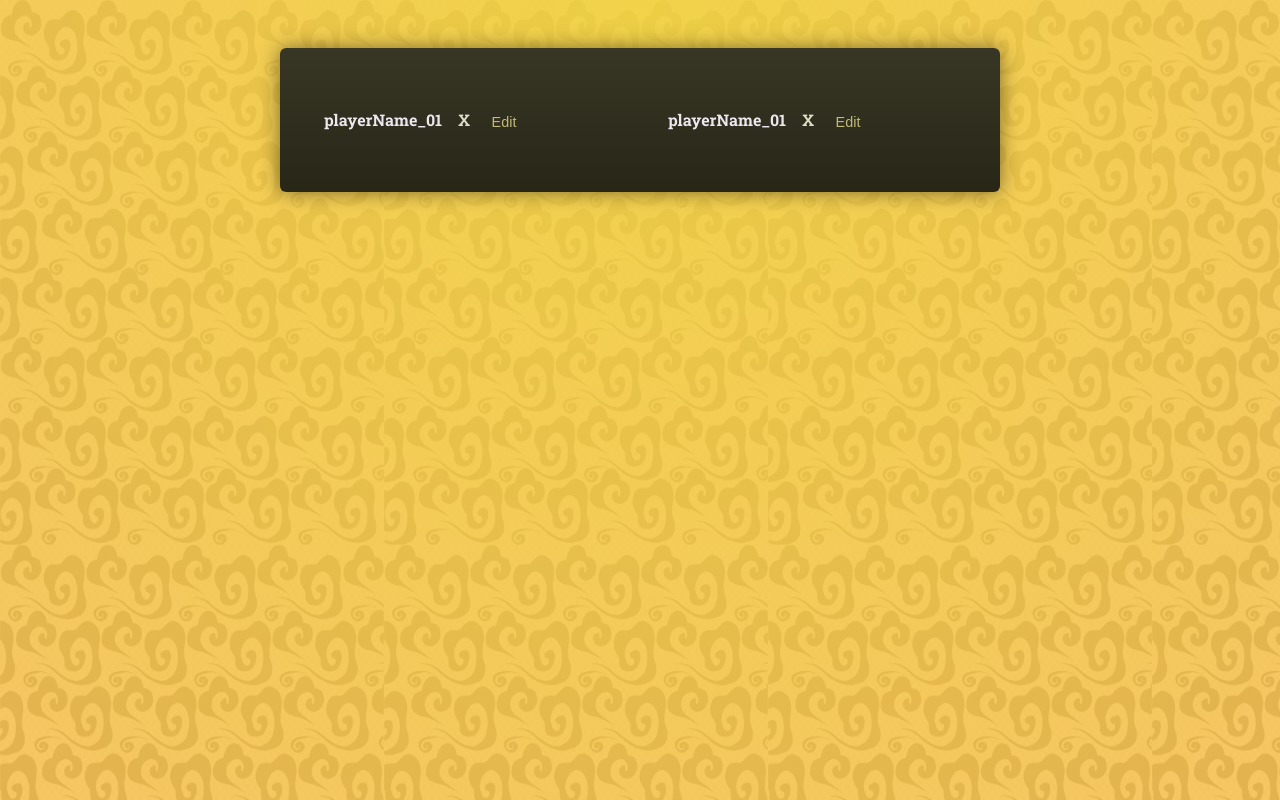
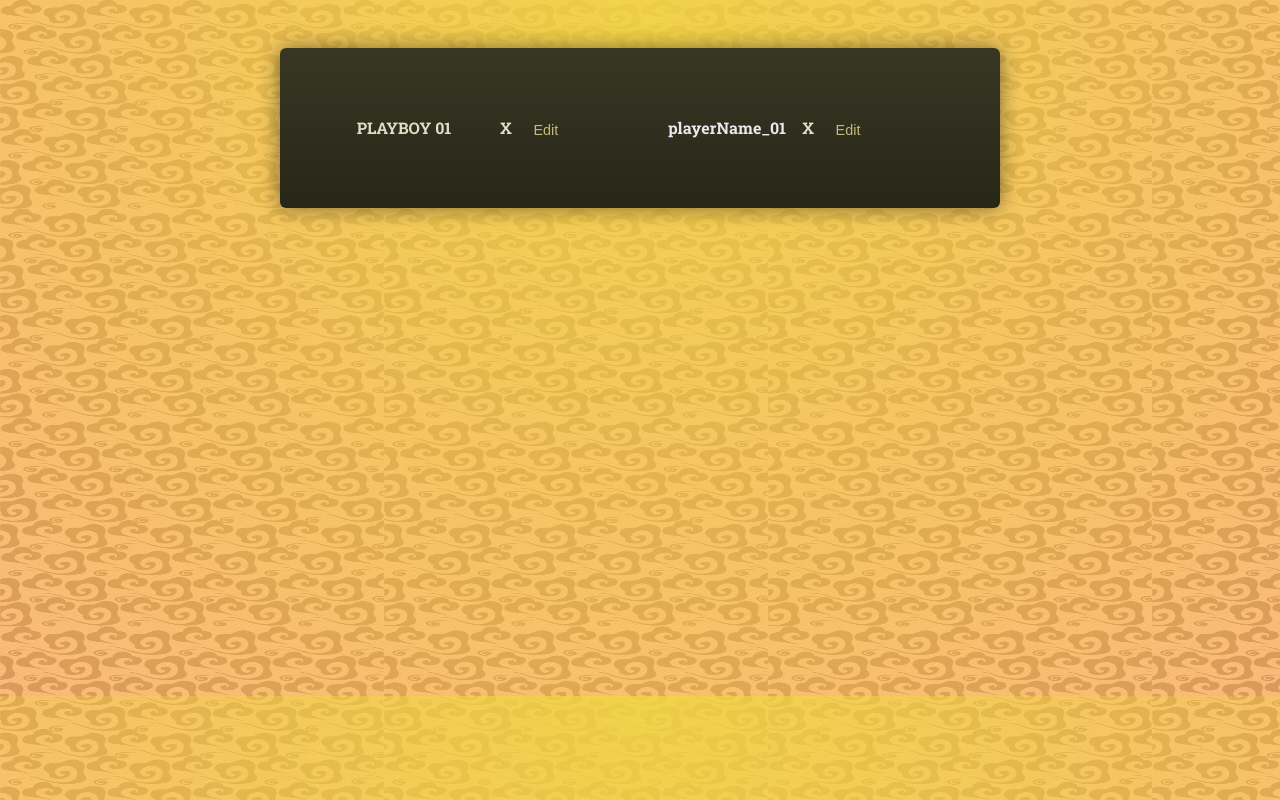
Before and after one commit to Rayannick/React, a React (Vite) app: page / in a window 1280 px wide. Shown: the top 800 px of the page. Built offline with nearby package versions, Linux system fonts and the light colour scheme; a web font is replaced by a local one.

Commit message:
working with player

```diff
--- a/project_01/App.jsx
+++ b/project_01/App.jsx
@@ -1,9 +1,16 @@
-function App() {
+import Player from "./components/player";
 
 
+
+
+
+
+function App() {
   return (
     <main>
-  <div id="game-container"><ol id="players">
+      <div id="game-container">
+        <ol id="players">
+    <Player name = 'PlayboY 01' symbol="X"/>
           <li>
             <span className="player">
               playerName_01
@@ -11,15 +18,10 @@ function App() {
             </span>
             <button>Edit</button>
           </li>
-    <li>
-      <span className="player">
-      playerName_01
-      <span className="player-symbol">X</span>
-      </span>
-      <button>Edit</button>
-    </li>
-    </ol></div>
-</main>  )
+        </ol>
+      </div>
+    </main>
+  );
 }
 
-export default App
+export default App;
--- /dev/null
+++ b/project_01/components/player.jsx
@@ -0,0 +1,32 @@
+/* eslint-disable react/prop-types */
+
+import { useState } from "react"
+
+
+
+export default function Player( {name , symbol}){
+
+
+    const [ isEditing , setEditing ] = useState( false)
+function checking_clicking(){
+   setEditing(true)
+}
+
+
+    const playerName = isEditing? <input type="text"  required/> : <span className="player-name">{name}</span>
+
+
+
+    return(
+        <>
+         <li>
+            <span className="player">
+              {playerName}
+              <span className="player-symbol">{symbol}</span>
+            </span>
+            <button onClick={checking_clicking}>Edit</button>
+          </li>
+
+        </>
+    )
+}
--- a/project_01/index.css
+++ b/project_01/index.css
@@ -24,9 +24,9 @@ body {
       rgba(250, 176, 103, 0.87)
     ),
     url('./assets/bg-pattern-dark.png');
-  background-repeat: repeat;
+  /* background-repeat: repeat; */
   background-size: 100% 100%, 30% 30%, 100% 100%;
-  min-height: 110rem;
+  min-height: 40rem;
 }
 
 header {
```
Lines whose indentation alone changed are shown as unchanged.
